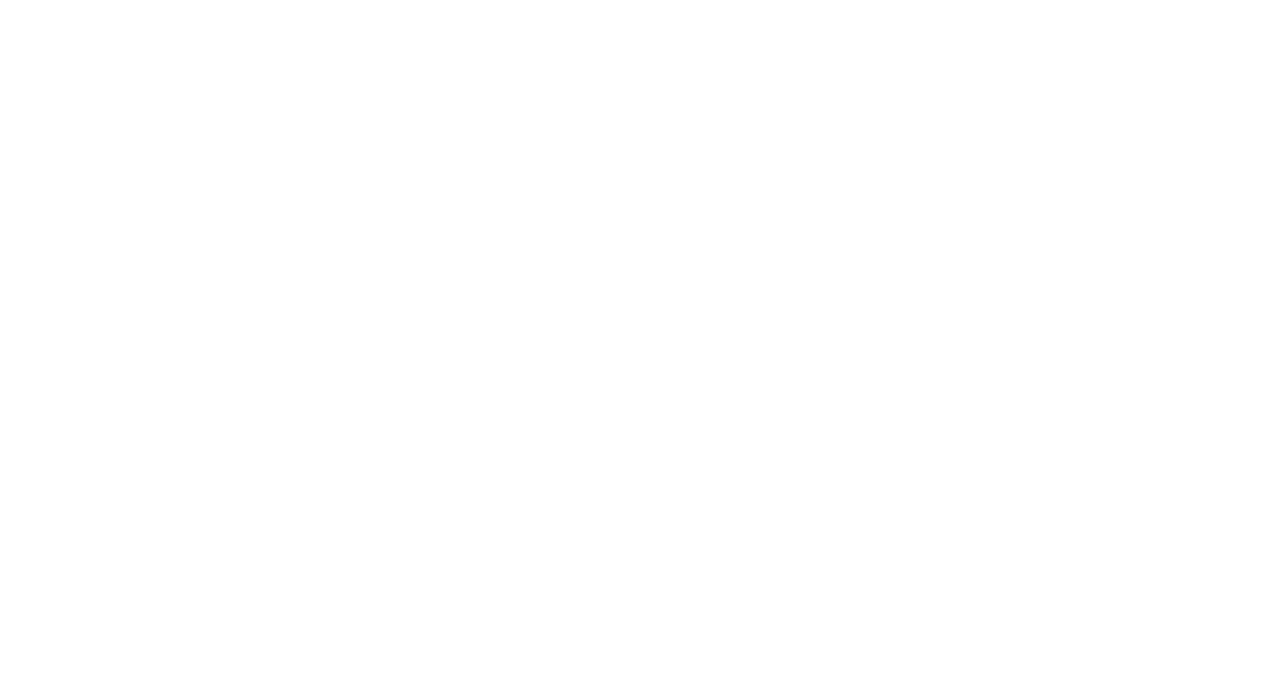
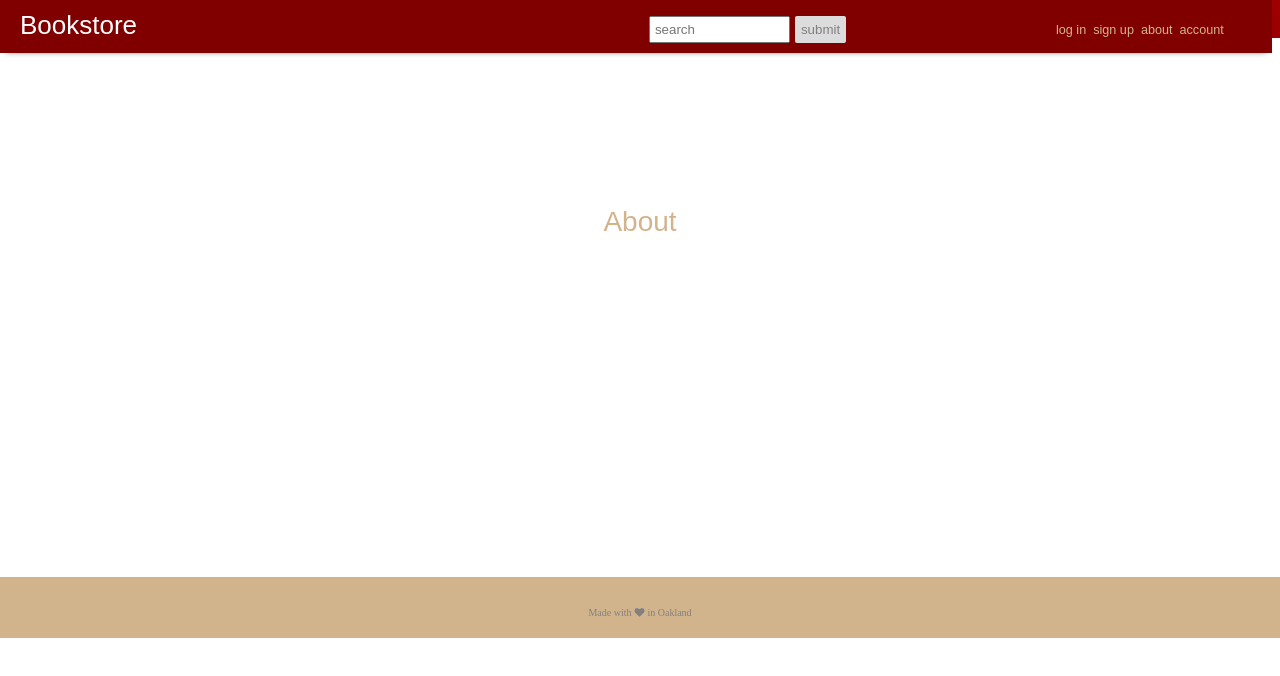
Before and after one commit to mikeadossi/Bookstore, a React app: page /#/about in a window 1280 px wide. Built offline with nearby package versions, Linux system fonts and the light colour scheme.

Commit message:
create About page & write styling

```diff
--- /dev/null
+++ b/src/components/About/About.js
@@ -0,0 +1,21 @@
+import './about.css'
+import React from 'react';
+import Nav from 'components/Nav/Nav';
+import Footer from 'components/Footer/Footer';
+
+export default class About extends React.Component{
+
+  render(){
+    return(
+      <div>
+        <Nav />
+          <div className="about_comp_container">
+            <div className="about_container">
+              <div className="about_title">About</div>
+            </div>
+          </div>
+        <Footer />
+      </div>
+    );
+  };
+}
--- /dev/null
+++ b/src/components/About/about.css
@@ -0,0 +1,17 @@
+.about_comp_container{
+  padding-top: 20vh;
+  padding-bottom: 40vh;
+  text-align:center;
+}
+
+.about_container{
+  text-align:center;
+  padding: 9px;
+  font-family: arial;
+}
+
+.about_title{
+  margin-bottom:10px;
+  color:tan;
+  font-size: 28px;
+}
--- a/src/components/App/App.js
+++ b/src/components/App/App.js
@@ -8,6 +8,7 @@ import Footer from 'components/Footer/Footer';
 import Listing from 'components/Listing/Listing';
 import Account from 'components/Account/Account';
 import Details from 'components/Details/Details';
+import About from 'components/About/About';
 import { Link, Route, HashRouter, Switch } from 'react-router-dom';
 
 export default class App extends React.Component{
@@ -23,6 +24,7 @@ export default class App extends React.Component{
             <Route exact path="/account" component={ Account } />
             <Route exact path="/details" component={ Details } />
             <Route exact path="/access" component={ Access } />
+          <Route exact path="/about" component={ About } />
           </Switch>
         </HashRouter>
       </div>
--- a/src/components/App/app.css
+++ b/src/components/App/app.css
@@ -16,6 +16,10 @@ button:hover{
   cursor:pointer;
 }
 
+button:active{
+  background-color:tan;
+}
+
 input{
   padding:4px;
 }
--- a/src/components/Nav/Nav.js
+++ b/src/components/Nav/Nav.js
@@ -51,7 +51,7 @@ export default class Nav extends React.Component{
           <div className="nav_wide_links_container">
             <Link to="/access" className="nav_wide_links nav_wide_logIn">log in</Link>
             <Link to="/access" className="nav_wide_links">sign up</Link>
-            <Link to="/home" className="nav_wide_links">home</Link>
+            <Link to="/about" className="nav_wide_links">about</Link>
             <Link to="/account" className="nav_wide_links">account</Link>
           </div>
         </div>
@@ -63,7 +63,7 @@ export default class Nav extends React.Component{
           <div className={this.state.menu_open}>
             <Link to="/access"><div className="nav_links">log in</div></Link>
             <Link to="/access"><div className="nav_links">sign up</div></Link>
-            <Link to="/home"><div className="nav_links">home</div></Link>
+            <Link to="/about"><div className="nav_links">about</div></Link>
             <Link to="/account"><div className="nav_links">account</div></Link>
           </div>
         </div>
--- a/src/components/Nav/nav.css
+++ b/src/components/Nav/nav.css
@@ -22,7 +22,7 @@
   font-family:arial;
   border-bottom:1px solid white;
   padding:8px;
-  color:gainsboro;
+  color:tan;
 }
 
 .nav_links:hover{
@@ -53,8 +53,12 @@
   display:none;
 }
 
+.nav_hamburger, .nav_top_hamburger{
+  color:tan;
+}
+
 .nav_wide_links{
-  color:lightgrey;
+  color:tan;
 }
 
 .nav_wide_links:hover{
@@ -90,7 +94,6 @@
   .nav_hamburger{
     display:inline-block;
     width:20%;
-    color:white;
   }
   .nav_hamburger:hover{
     cursor:pointer;
@@ -118,7 +121,6 @@
   }
   .nav_top_hamburger{
     display:inline-block;
-    color:white;
   }
   .nav_top_hamburger:hover{
     cursor:pointer;
@@ -133,6 +135,9 @@
 @media (min-width: 599px) {
   .nav_top_container{
     background-color:maroon;
+  }
+  .nav_link_bottom{
+    display:none;
   }
   .nav_title{
     width:33%;
```
